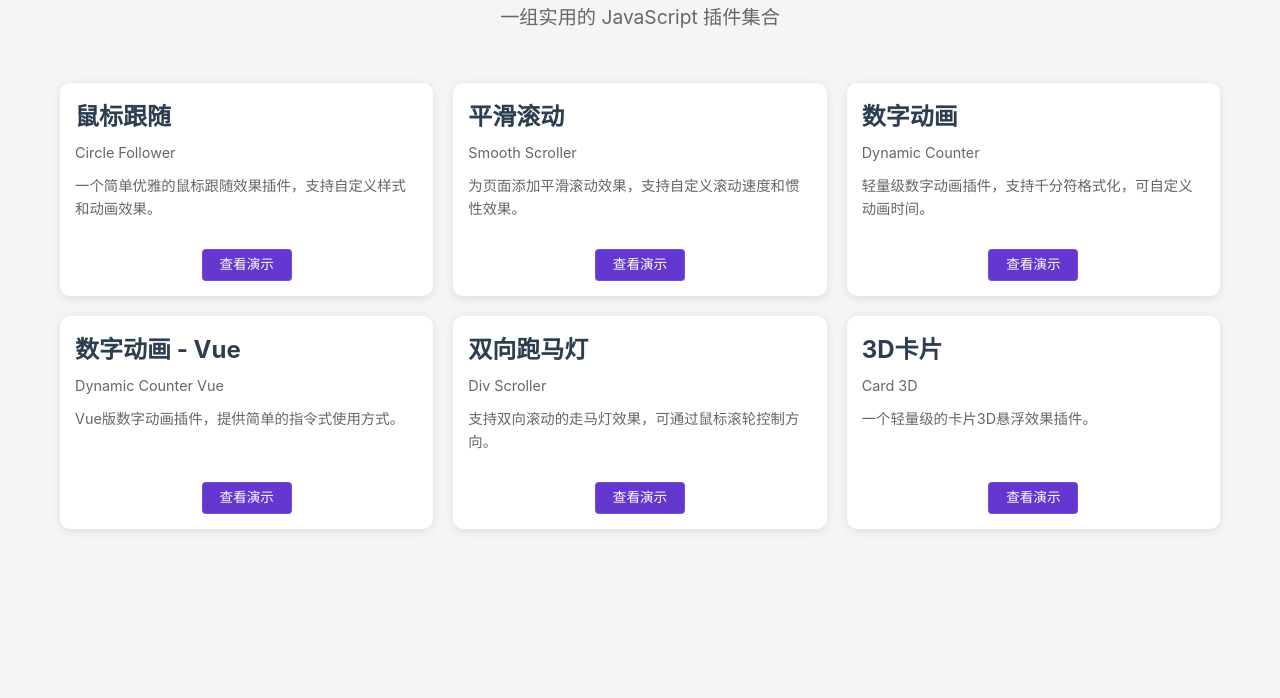
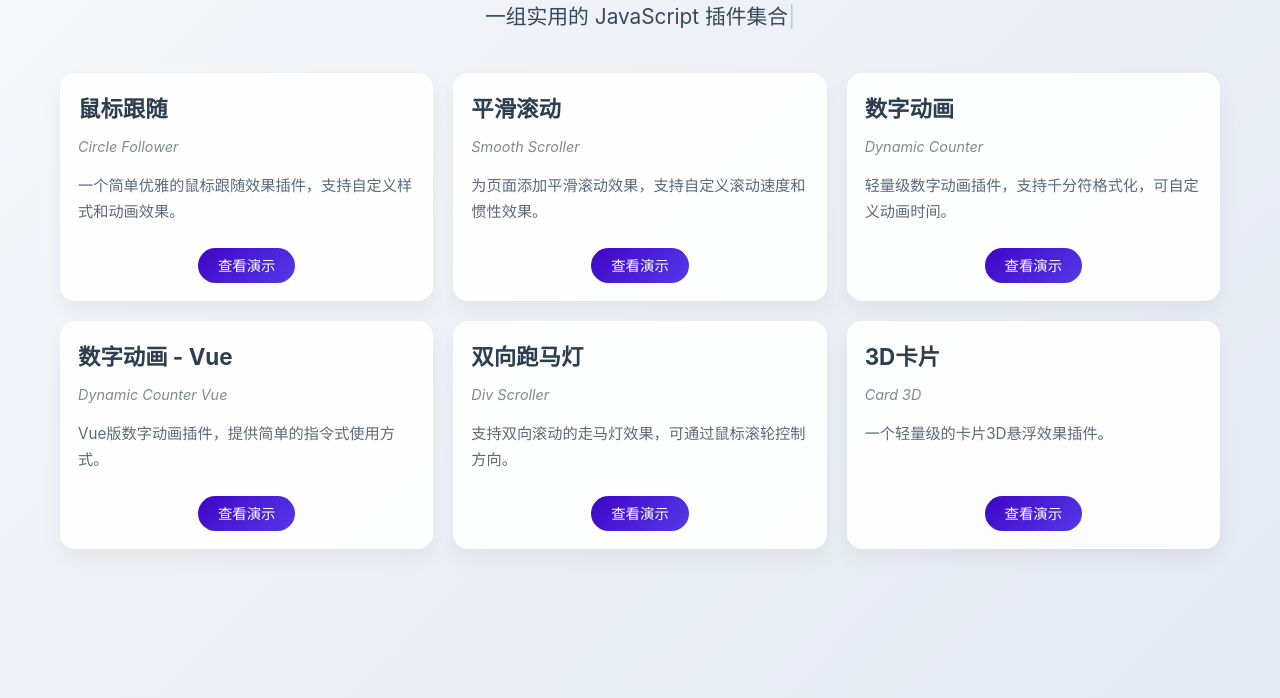
Before and after one commit to jasonbai008/useful-cool-js, a website: page index.html in a window 1280 px wide. Shown: the part 112-810 px from the top of the page. Drawn offline with nearby package versions, Linux system fonts and the light colour scheme.

Commit message:
更新主示例页面

```diff
--- a/index.html
+++ b/index.html
@@ -16,23 +16,29 @@
             font-family: -apple-system, BlinkMacSystemFont, 'Segoe UI', Roboto, 'Helvetica Neue', Arial, sans-serif;
             line-height: 1.6;
             color: #333;
-            background: #f5f5f5;
+            background: linear-gradient(135deg, #f5f7fa 0%, #e4e8f1 100%);
+            min-height: 100vh;
+            overflow-y: hidden;
         }
 
         .header {
             text-align: center;
-            margin: 40px 0;
+            margin: 10px 0 20px;
+            padding: 20px;
+            position: relative;
         }
 
         .header h1 {
-            font-size: 2.5em;
+            font-size: 2.8em;
             color: #2c3e50;
             margin-bottom: 10px;
+            text-shadow: 2px 2px 4px rgba(0,0,0,0.1);
         }
 
         .header p {
-            color: #666;
-            font-size: 1.2em;
+            color: #34495e;
+            font-size: 1.3em;
+            min-height: 30px;
         }
 
         .plugins-container {
@@ -42,20 +48,39 @@
             grid-template-columns: repeat(auto-fit, minmax(300px, 1fr));
             gap: 20px;
             padding: 20px;
-            padding-top: 10px;
+            padding-top: 0px;
         }
 
         .plugin-card {
-            background: white;
-            border-radius: 10px;
-            padding: 15px;
-            box-shadow: 0 2px 10px rgba(0, 0, 0, 0.1);
-            transition: transform 0.3s ease;
+            background: rgba(255, 255, 255, 0.9);
+            border-radius: 15px;
+            padding: 18px;
+            box-shadow: 0 10px 20px rgba(0, 0, 0, 0.05);
+            transition: all 0.3s ease;
+            position: relative;
+            overflow: hidden;
             text-align: center;
         }
 
+        .plugin-card::before {
+            content: '';
+            position: absolute;
+            top: 0;
+            left: 0;
+            right: 0;
+            height: 4px;
+            background: linear-gradient(90deg, #3f05c6, #5539e9);
+            opacity: 0;
+            transition: opacity 0.3s ease;
+        }
+
         .plugin-card:hover {
-            transform: translateY(-5px);
+            /* transform: translateY(-5px); */
+            box-shadow: 0 15px 30px rgba(0, 0, 0, 0.1);
+        }
+
+        .plugin-card:hover::before {
+            opacity: 1;
         }
 
         .plugin-title {
@@ -64,41 +89,43 @@
         }
 
         .plugin-title h2 {
-            font-size: 1.5em;
+            font-size: 1.4em;
             color: #2c3e50;
-            margin-bottom: 5px;
+            margin-bottom: 8px;
         }
 
         .plugin-title .en-name {
-            color: #666;
+            color: #7f8c8d;
             font-size: 0.9em;
+            font-style: italic;
         }
 
         .plugin-desc {
             text-align: left;
-            color: #666;
-            margin-bottom: 15px;
+            color: #5a6a7a;
+            margin: 15px 0;
             min-height: 60px;
-            font-size: 0.9em;
+            font-size: 0.95em;
+            line-height: 1.7;
         }
 
         .demo-link {
             display: inline-block;
-            padding: 4px 12px;
-            background: rgba(63, 5, 198, 0.8);
+            padding: 6px 20px;
+            background: linear-gradient(135deg, #3f05c6 0%, #5539e9 100%);
             color: white;
             text-decoration: none;
-            border-radius: 4px;
-            font-size: 0.85em;
+            border-radius: 25px;
+            font-size: 0.9em;
             transition: all 0.3s ease;
-            border: 1px solid rgba(255, 255, 255, 0.1);
-            min-width: 90px;
+            border: none;
+            font-weight: 500;
+            text-align: center;
         }
 
         .demo-link:hover {
-            background: rgba(85, 59, 233, 0.9);
-            transform: translateY(-1px);
-            box-shadow: 0 2px 8px rgba(52, 152, 219, 0.3);
+            transform: translateY(-2px);
+            box-shadow: 0 5px 15px rgba(85, 57, 233, 0.4);
         }
 
         .github-corner {
@@ -117,6 +144,17 @@
             transform: scale(1.4);
             border-color: rgba(52, 152, 219, 0.8);
             background-color: rgba(52, 152, 219, 0.05);
+        }
+
+        /* GitHub 角标动画优化 */
+        .github-corner:hover .octo-arm {
+            animation: octocat-wave 560ms ease-in-out;
+        }
+
+        @keyframes octocat-wave {
+            0%, 100% { transform: rotate(0) }
+            20%, 60% { transform: rotate(-25deg) }
+            40%, 80% { transform: rotate(10deg) }
         }
     </style>
 </head>
@@ -139,7 +177,7 @@
 
     <header class="header">
         <h1>Useful Cool JS</h1>
-        <p>一组实用的 JavaScript 插件集合</p>
+        <p><span id="typed"></span></p>
     </header>
 
     <div class="plugins-container">
@@ -215,22 +253,36 @@
         </div>
     </div>
 
+    <!-- 添加 Typed.js -->
+    <script src="https://cdn.jsdelivr.net/npm/typed.js@2.0.12"></script>
     <script src="card-3d.js"></script>
     <script src="circle-follower.js"></script>
     <script>
+        // 初始化打字效果
+        new Typed('#typed', {
+            strings: ['一组实用的 JavaScript 插件集合'],
+            typeSpeed: 80,
+            backSpeed: 50,
+            startDelay: 500,
+            showCursor: true,
+            cursorChar: '|',
+            loop: false
+        });
+
         // 初始化鼠标跟随效果
         new Follower({
             size: 30,
-            borderColor: 'rgba(52, 152, 219, 0.5)',
+            borderColor: 'rgba(63, 5, 198, 0.5)',
             borderWidth: 2,
             bgColor: 'transparent',
             speed: 0.15,
             hoverSize: 60,
             hoverBackdropFilter: 'invert(1)',
         });
-        // 初始化插件，只配置旋转角度
+
+        // 初始化3D卡片效果
         new Card3D({
-            rotation: 10    // 可选，默认为 10
+            rotation: 8
         });
     </script>
 </body>
```
